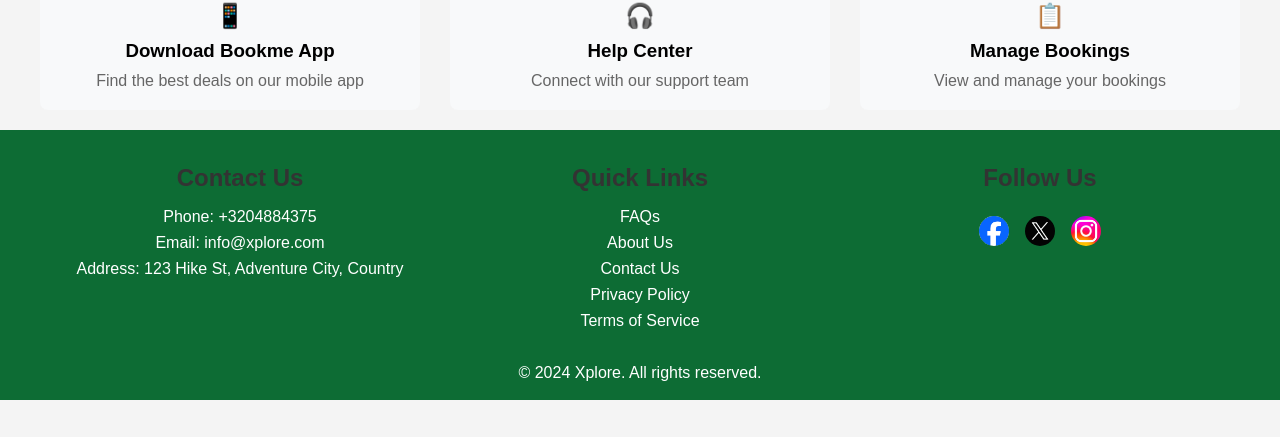
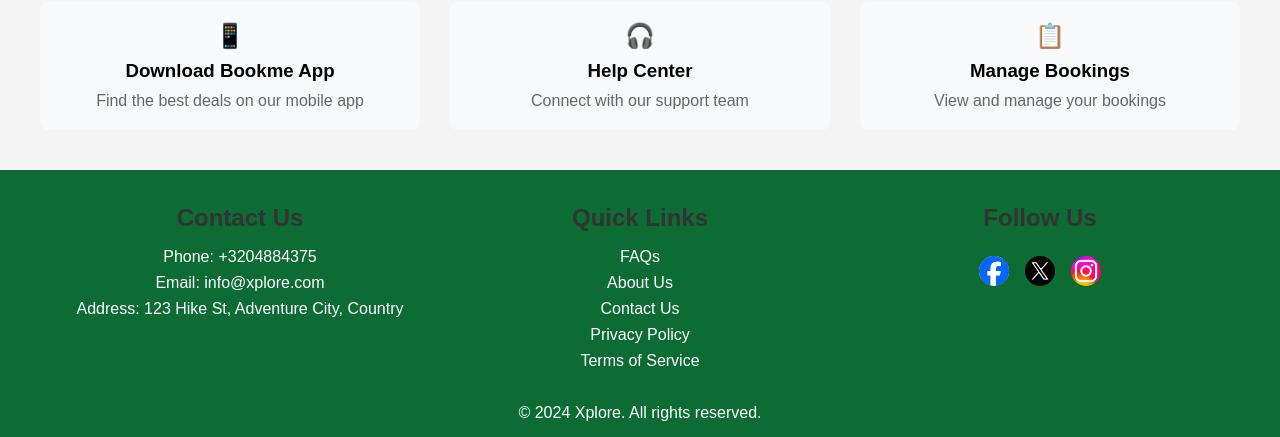
Before and after one commit to M-Taahaa-14/Xplore, a React (Create React App) app in the folder frontend/: page /car in a window 1280 px wide. Shown: the part 1615-2052 px from the top of the page. Before the commit the page ends 2015 px from the top, so only its background shows below. Built offline with nearby package versions, Linux system fonts and the light colour scheme.

Commit message:
footer fix

```diff
--- a/frontend/src/App.css
+++ b/frontend/src/App.css
@@ -1,38 +1,23 @@
-.App {
-  text-align: center;
+/* Flexbox structure for the layout */
+.app-container {
+  display: flex;
+  flex-direction: column;
+  min-height: 100vh;
 }
 
-.App-logo {
-  height: 40vmin;
-  pointer-events: none;
+.layout-container {
+  display: flex;
+  flex-direction: column;
+  flex: 1; /* Takes up available space */
 }
 
-@media (prefers-reduced-motion: no-preference) {
-  .App-logo {
-    animation: App-logo-spin infinite 20s linear;
-  }
+.content {
+  flex: 1; /* Grows to fill the space between the header/sidebar and footer */
 }
 
-.App-header {
-  background-color: #282c34;
-  min-height: 100vh;
-  display: flex;
-  flex-direction: column;
-  align-items: center;
-  justify-content: center;
-  font-size: calc(10px + 2vmin);
+footer {
+  background-color: #0d6c34;
   color: white;
+  text-align: center;
+  padding: 0.5rem;
 }
-
-.App-link {
-  color: #61dafb;
-}
-
-@keyframes App-logo-spin {
-  from {
-    transform: rotate(0deg);
-  }
-  to {
-    transform: rotate(360deg);
-  }
-}
--- a/frontend/src/App.js
+++ b/frontend/src/App.js
@@ -33,26 +33,31 @@ import Privacy from './components/PrivacyPolicy.jsx';
 import MyBookings from './components/MyBookings.jsx';
 import Chatbot from './components/Chatbot.jsx';
 import AdminQueryResponse from './components/AdminQueryResponse.jsx';
+
 // Layout Components
 const UserLayout = ({ children }) => (
-  <>
+  <div className="layout-container">
     <Sidebar />
-    {/* <Header /> */}
+    <div className="content">
       <main>{children}</main>
+    </div>
     <Footer />
-  </>
+  </div>
 );
 
 const AdminLayout = ({ children }) => (
-  <>
+  <div className="layout-container">
     <SideBar />
+    <div className="content">
       <main>{children}</main>
-  </>
+    </div>
+  </div>
 );
 
 const App = () => {
   return (
     <Router>
+      <div className="app-container">
         <Routes>
           <Route path="/signup" element={<SignUp />} />
           <Route path="/login" element={<Login />} />
@@ -262,6 +267,7 @@ const App = () => {
           {/* Default route */}
           <Route path="*" element={<Login />} />
         </Routes>
+      </div>
     </Router>
   );
 };
--- a/frontend/src/components/footer.css
+++ b/frontend/src/components/footer.css
@@ -1,8 +1,29 @@
+ /* Ensure the body and root take up full height */
+html, body {
+    margin: 0;
+    padding: 0;
+    height: 100%;
+}
+
+/* The container of the app (usually your root element) */
+#root {
+    display: flex;
+    flex-direction: column;
+    min-height: 100vh; /* Full viewport height */
+}
+
+/* The main content of the page (dynamic content) */
+.main-content {
+    flex: 1; /* This ensures the content takes up the remaining space */
+}
+
+
  footer {
          background-color: #0d6c34;
          color: white;
-         padding: 2rem 1rem;
- }
+         text-align: center;
+         padding: 0.5rem;
+     }
 
      .footer-content {
          display: flex;
--- a/frontend/src/components/tours.css
+++ b/frontend/src/components/tours.css
@@ -130,10 +130,3 @@ nav ul li a.active {
 .overlay .wishlist:hover {
     background-color: #c62828;
 }
-
-footer {
-    background-color: #0d6c34;
-    color: white;
-    text-align: center;
-    padding: 0.5rem;
-}
```
Also changed, not shown: 1 other file (tests, documents, lock files or other folders). Lines whose indentation alone changed are shown as unchanged.
